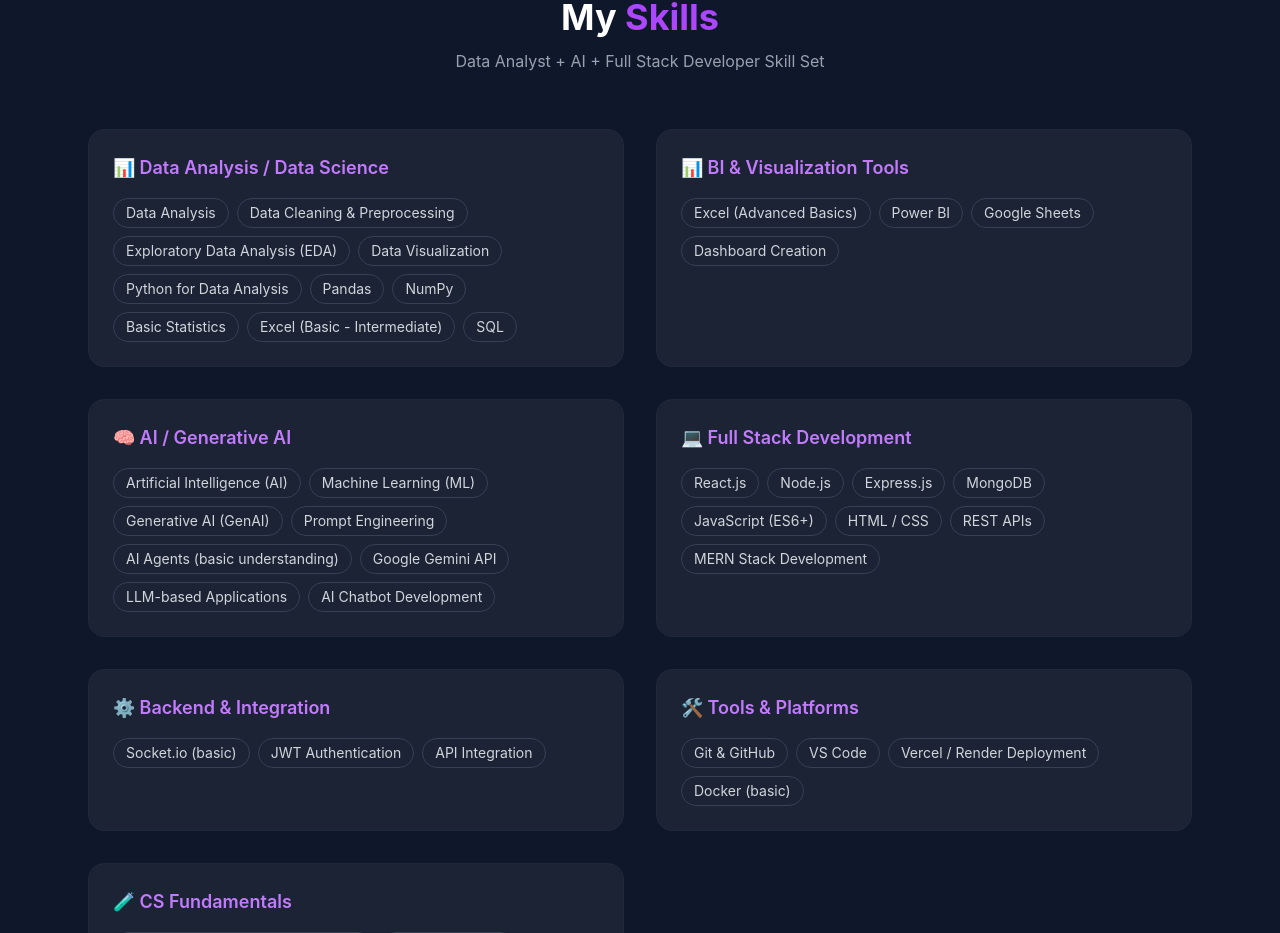
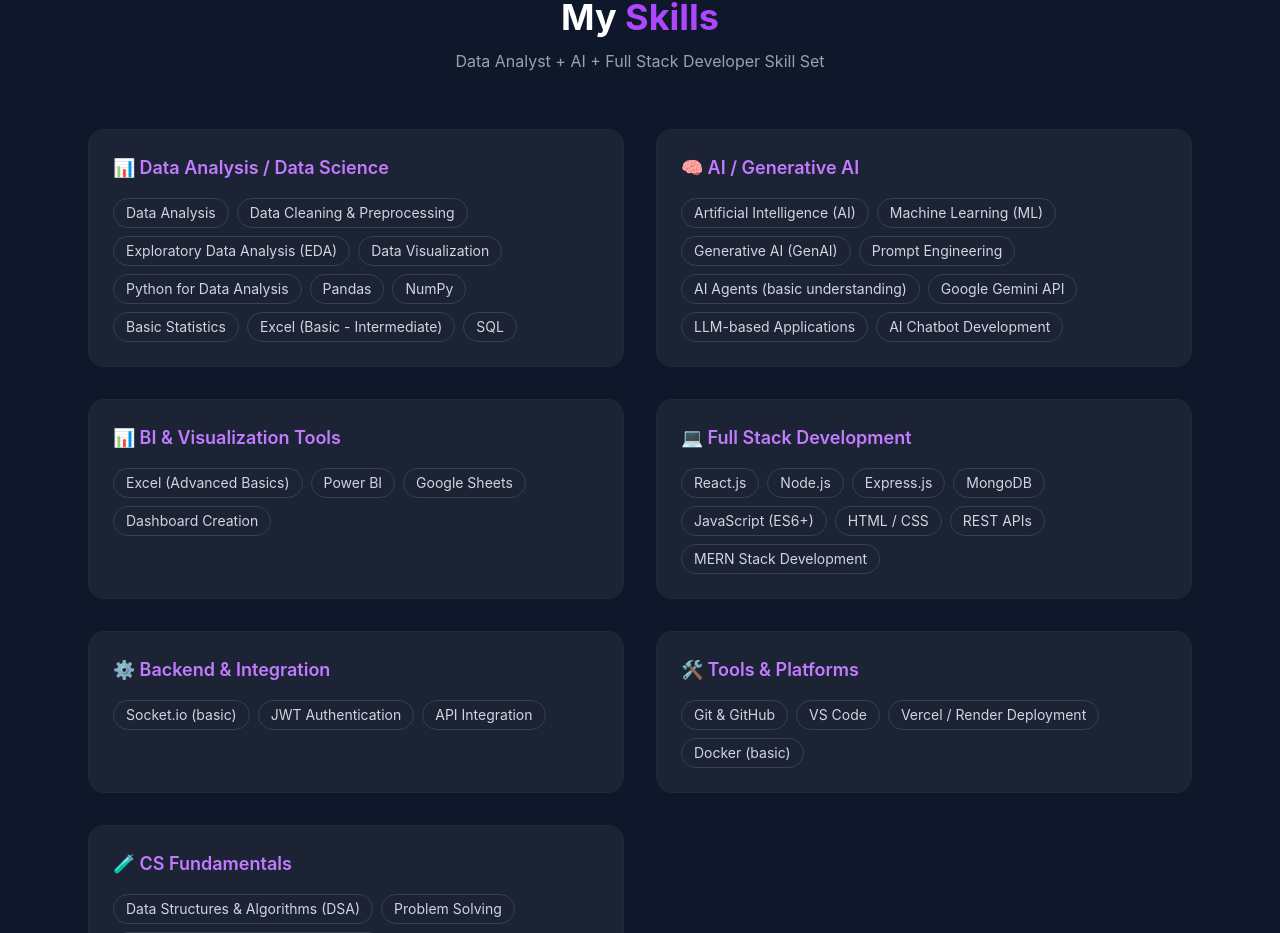
Before and after one commit to meezanshaikh18/Meezan-Shaikh-Portfolio, a React (Vite) app: page / in a window 1280 px wide. Shown: the part 4503-5436 px from the top of the page. Built offline with nearby package versions, Linux system fonts and the light colour scheme.

Commit message:
Your commit message

```diff
--- a/src/components/Skills.jsx
+++ b/src/components/Skills.jsx
@@ -17,15 +17,6 @@
     ],
   },
   {
-    title: "📊 BI & Visualization Tools",
-    skills: [
-      "Excel (Advanced Basics)",
-      "Power BI",
-      "Google Sheets",
-      "Dashboard Creation",
-    ],
-  },
-  {
     title: "🧠 AI / Generative AI",
     skills: [
       "Artificial Intelligence (AI)",
@@ -36,6 +27,15 @@
       "Google Gemini API",
       "LLM-based Applications",
       "AI Chatbot Development",
+    ],
+  },
+  {
+    title: "📊 BI & Visualization Tools",
+    skills: [
+      "Excel (Advanced Basics)",
+      "Power BI",
+      "Google Sheets",
+      "Dashboard Creation",
     ],
   },
   {
```
